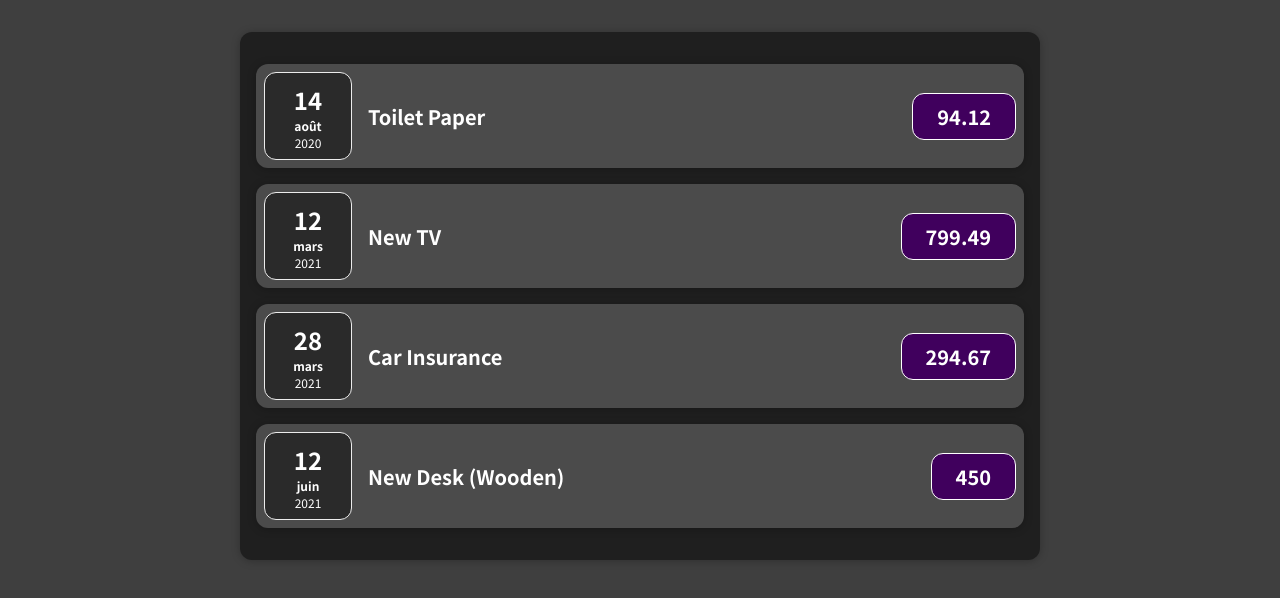
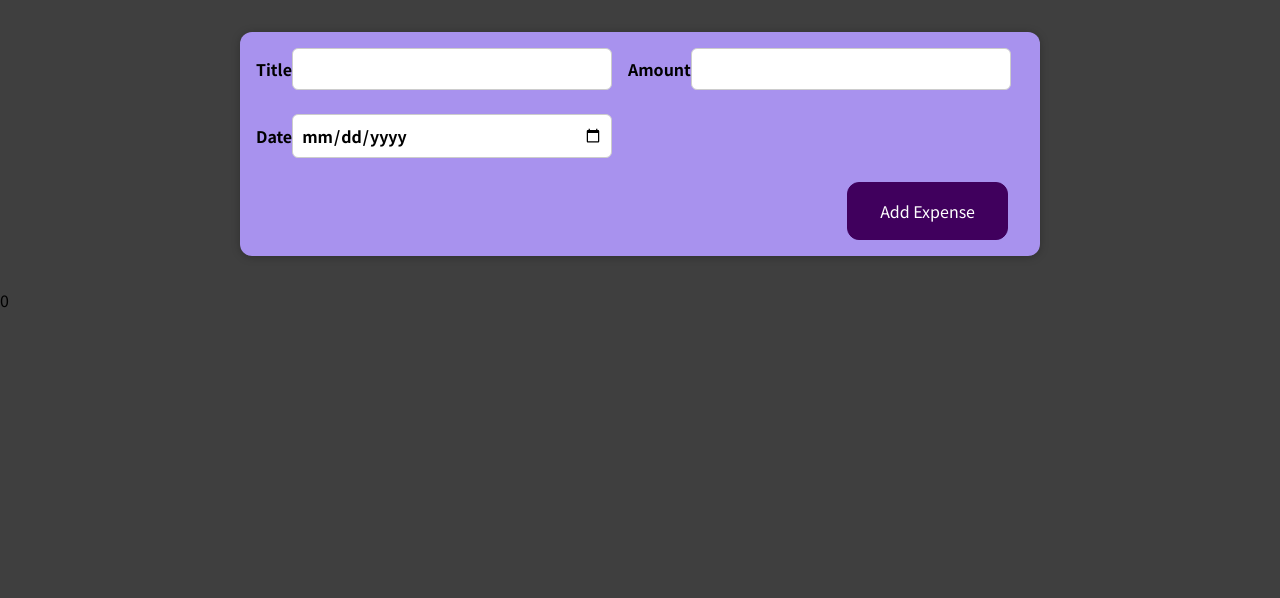
Before and after one commit to P-Jeremy/react-complete-guide, a React (Create React App) app: page / in a window 1280 px wide. Shown: the top 598 px of the page. Built offline with nearby package versions, Linux system fonts and the light colour scheme.

Commit message:
:sparkles: feat(testing): add new expense form

```diff
--- a/src/App.js
+++ b/src/App.js
@@ -1,35 +1,22 @@
-import React from 'react';
+import React, { useState } from 'react';
 
 import ExpenseList from './components/Expenses/ExpenseList';
+import NewExpense from './components/NewExpense/NewExpense';
 
 const App = () => {
-  const expenses = [
-    {
-      id: 'e1',
-      title: 'Toilet Paper',
-      amount: 94.12,
-      date: new Date(2020, 7, 14),
-    },
-    { id: 'e2', title: 'New TV', amount: 799.49, date: new Date(2021, 2, 12) },
-    {
-      id: 'e3',
-      title: 'Car Insurance',
-      amount: 294.67,
-      date: new Date(2021, 2, 28),
-    },
-    {
-      id: 'e4',
-      title: 'New Desk (Wooden)',
-      amount: 450,
-      date: new Date(2021, 5, 12),
-    },
-  ];
+  const [expenses, setExpenses] = useState([]);
+
+  const onSubmit = (expense) => {
+
+    setExpenses([...expenses, expense]);
+  };
 
   return (
     <div>
-      <ExpenseList items={expenses} />
+      <NewExpense onSubmit={onSubmit} />
+      {expenses.length && <ExpenseList items={expenses} />}
     </div>
   );
-}
+};
 
 export default App;
--- /dev/null
+++ b/src/components/ExpenseInput/ExpenseInput.js
@@ -0,0 +1,17 @@
+import './ExpenseInput.scss';
+
+const ExpenseInput = (props) => {
+  return (
+    <div className='expense-input'>
+      <label >
+        {props.label}
+        <input
+          {...props.attributes}
+          onChange={props.onChange}
+        />
+      </label>
+    </div>
+  );
+};
+
+export default ExpenseInput;
--- /dev/null
+++ b/src/components/ExpenseInput/ExpenseInput.scss
@@ -0,0 +1,16 @@
+.expense-input {
+  label {
+    font-weight: bold;
+    margin-bottom: 0.5rem;
+    display: block;
+  }
+
+  input {
+    font: inherit;
+    padding: 0.5rem;
+    border-radius: 6px;
+    border: 1px solid #ccc;
+    width: 20rem;
+    max-width: 100%;
+  }
+}
--- a/src/components/Expenses/ExpenseDate.js
+++ b/src/components/Expenses/ExpenseDate.js
@@ -1,9 +1,10 @@
 import './ExpenseDate.scss';
 
 const ExpenseDate = (props) => {
-  const month = props.date.toLocaleString('fr-FR', { month: 'long' });
-  const day = props.date.toLocaleString('fr-FR', { day: '2-digit' });
-  const year = props.date.getFullYear();
+  const date = new Date(props.date)
+  const month = date.toLocaleString('fr-FR', { month: 'long' });
+  const day = date.toLocaleString('fr-FR', { day: '2-digit' });
+  const year = date.getFullYear();
 
   return (
     <div className='expense-date'>
--- a/src/components/Expenses/ExpenseList.js
+++ b/src/components/Expenses/ExpenseList.js
@@ -4,7 +4,8 @@ import ExpenseItem from './ExpenseItem';
 import Card from '../ui/Card';
 import './ExpenseList.scss';
 
-const Expenses = (props) => {
+const ExpenseList = (props) => {
+
   return (
     <Card className='expenses'>
       {props.items.map((item) => (
@@ -14,4 +15,4 @@ const Expenses = (props) => {
   );
 };
 
-export default Expenses;
+export default ExpenseList;
--- /dev/null
+++ b/src/components/NewExpense/ExpenseForm.js
@@ -0,0 +1,96 @@
+import React, { useState } from 'react';
+import ExpenseInput from '../ExpenseInput/ExpenseInput';
+
+import './ExpenseForm.scss';
+
+const ExpenseForm = (props) => {
+  const [enteredTitle, setEnteredTitle] = useState('');
+  const [enteredAmount, setEnteredAmount] = useState('');
+  const [enteredDate, setEnteredDate] = useState('');
+  // const [userInput, setUserInput] = useState({
+  //   enteredTitle: '',
+  //   enteredAmount: '',
+  //   enteredDate: '',
+  // });
+
+  const onSubmit = (event) => {
+    event.preventDefault()
+    return props.onSubmit({
+      id: Math.ceil(Math.random() * 20),
+      title: enteredTitle,
+      amount: enteredAmount,
+      date: enteredDate,
+    });
+  };
+
+  const titleChangeHandler = (event) => {
+    setEnteredTitle(event.target.value);
+    // setUserInput({
+    //   ...userInput,
+    //   enteredTitle: event.target.value,
+    // });
+    // setUserInput((prevState) => {
+    //   return { ...prevState, enteredTitle: event.target.value };
+    // });
+  };
+
+  const titleInputAttributes = {
+    type: 'text',
+  };
+
+  const amountChangeHandler = (event) => {
+    setEnteredAmount(event.target.value);
+    // setUserInput({
+    //   ...userInput,
+    //   enteredAmount: event.target.value,
+    // });
+  };
+
+  const amountInputAttributes = {
+    type: 'number',
+    min: '0.01',
+    step: '0.01',
+  };
+
+  const dateChangeHandler = (event) => {
+    setEnteredDate(event.target.value);
+    // setUserInput({
+    //   ...userInput,
+    //   enteredDate: event.target.value,
+    // });
+  };
+
+  const dateInputAttributes = {
+    id: 'date-input',
+    type: 'date',
+    min: '2019-01-01',
+    max: '2022-12-31',
+  };
+
+  return (
+    <form onSubmit={onSubmit}>
+      <div className='new-expense__controls'>
+        <ExpenseInput
+          label={'Title'}
+          attributes={titleInputAttributes}
+          onChange={titleChangeHandler}
+        />
+        <ExpenseInput
+          label={'Amount'}
+          attributes={amountInputAttributes}
+          onChange={amountChangeHandler}
+        />
+        <ExpenseInput
+          label={'Date'}
+          attributes={dateInputAttributes}
+          onChange={dateChangeHandler}
+        />
+      </div>
+      <div className='new-expense__actions'>
+        <button type='submit'>Add Expense</button>
+      </div>
+    </form>
+  );
+};
+
+export default ExpenseForm;
--- /dev/null
+++ b/src/components/NewExpense/ExpenseForm.scss
@@ -0,0 +1,11 @@
+.new-expense__controls {
+  display: flex;
+  flex-wrap: wrap;
+  gap: 1rem;
+  margin-bottom: 1rem;
+  text-align: left;
+}
+
+.new-expense__actions {
+  text-align: right;
+}
--- /dev/null
+++ b/src/components/NewExpense/NewExpense.js
@@ -0,0 +1,14 @@
+import React from 'react';
+
+import ExpenseForm from './ExpenseForm';
+import './NewExpense.scss';
+
+const NewExpense = (props) => {
+  return (
+    <div className='new-expense'>
+      <ExpenseForm onSubmit={props.onSubmit}/>
+    </div>
+  );
+};
+
+export default NewExpense;
--- /dev/null
+++ b/src/components/NewExpense/NewExpense.scss
@@ -0,0 +1,38 @@
+.new-expense {
+  background-color: #a892ee;
+  padding: 1rem;
+  margin: 2rem auto;
+  width: 50rem;
+  max-width: 95%;
+  border-radius: 12px;
+  text-align: center;
+  box-shadow: 0 1px 8px rgba(0, 0, 0, 0.25);
+
+  button {
+    font: inherit;
+    cursor: pointer;
+    padding: 1rem 2rem;
+    border: 1px solid #40005d;
+    background-color: #40005d;
+    color: white;
+    border-radius: 12px;
+    margin-right: 1rem;
+  }
+
+  button:hover,
+  button:active {
+    background-color: #510674;
+    border-color: #510674;
+  }
+
+  button.alternative {
+    color: #220131;
+    border-color: transparent;
+    background-color: transparent;
+  }
+
+  button.alternative:hover,
+  button.alternative:active {
+    background-color: #ddb3f8;
+  }
+}
```
Also changed, not shown: 1 other file (tests, documents, lock files or other folders).
